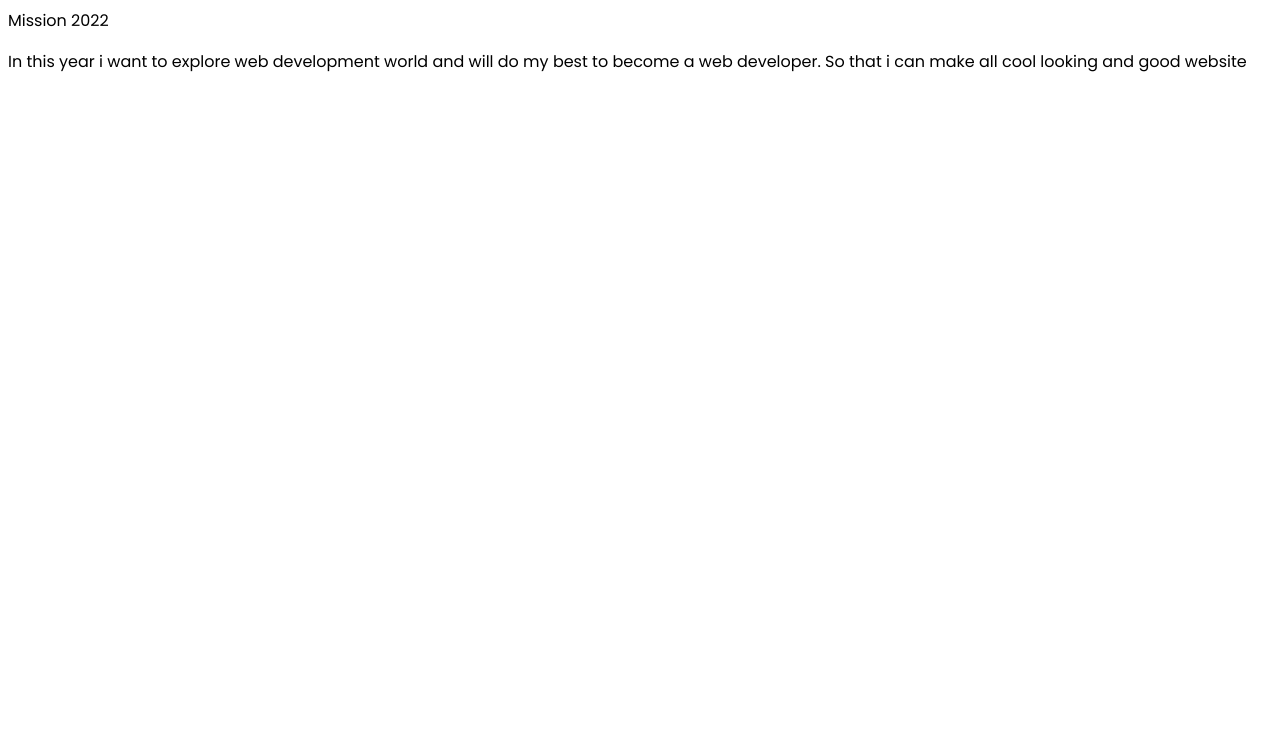
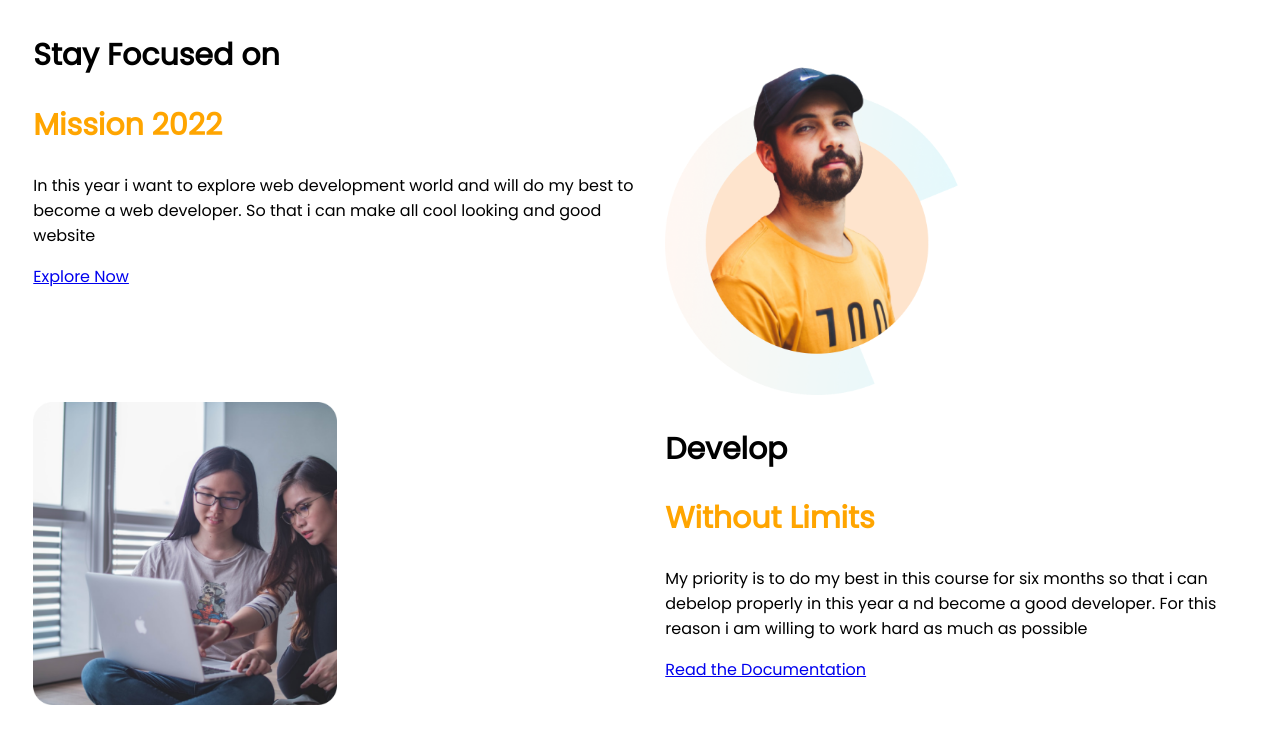
Before and after one commit to AshikurRahmanKhan13/myportfolio, a plain HTML site: page index.html in a window 1280 px wide. Drawn offline with Linux system fonts and the light colour scheme.

Commit message:
3rd part

```diff
--- a/index.html
+++ b/index.html
@@ -14,22 +14,54 @@
 </head>
 
 <body>
-    <section>
+    <section class="First">
 
-        <div class="width-half>
+        <div class="width-half">
             <h1>Stay Focused on</h1>
             <h1 class=" orange">Mission 2022 </h1>
             <p> In this year i want to explore web development world and will do my best to become a web developer. So
                 that
                 i can make all cool looking and good website</p>
 
+            <a class="link-button" target="_blank" href=" https://www.linkedin.com/company/programminghero">Explore
+                Now</a>
         </div>
-        <div class="width-half>
-            <img src=" images/person/person-0.png" alt="">
+
+        <div class="width-half">
+            <img src="images/person/person-0.png" alt="">
         </div>
 
     </section>
 
+
+    <section class="third">
+
+        <div class="width-half">
+            <img src="images/pictures/coding.png" alt="">
+        </div>
+
+        <div class="width-half">
+            <h1>Develop</h1>
+            <h1 class=" orange">Without Limits </h1>
+            <p> My priority is to do my best in this course for six months
+                so that i can debelop properly in this year a
+                nd become a good developer. For this reason i am willing
+                to work hard as much as possible </p>
+
+            <a class="link-button" target="_blank" href=" https://www.linkedin.com/company/programminghero">Read the
+                Documentation</a>
+        </div>
+
+
+    </section>
+
+
+
+
+
+
+
+
 </body>
 
 </html>
--- a/sryle.css
+++ b/sryle.css
@@ -12,4 +12,19 @@ section{
 }
 .width-half{
     width: 50%;
+    padding-left: 2%;
 }
+.width-half img{
+     width: 50%;
+
+.link-button{
+    text-decoration: none;
+    background-color:orange;
+    padding: 10px 40px;
+    color: white;
+    font-weight: 700;
+    border-radious:5px
+}
+.five{
+    background-image: url(images/shapes/shape-1.png);
+}
```
Also changed, not shown: images/GettyImages-645427187.jpg (added).
